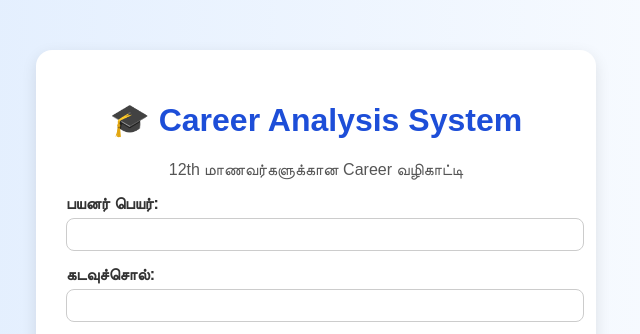
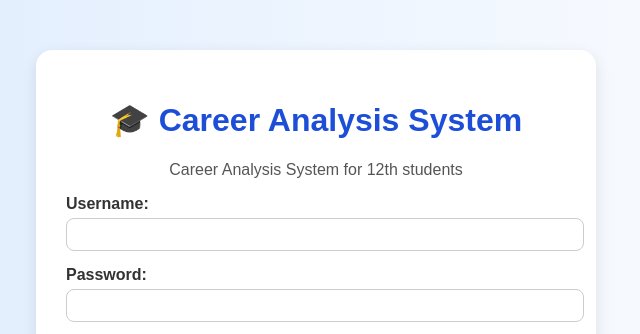
Before and after one commit to Sathyavarshinib/Svcode, a plain HTML site: page index.html in a window 1280 px wide. Shown: the top 334 px of the page, 324-964 px from the left. Drawn offline with Linux system fonts and the light colour scheme.

Commit message:
Update index.html

```diff
--- a/index.html
+++ b/index.html
@@ -1,5 +1,5 @@
 <!DOCTYPE html>
-<html lang="ta">
+<html lang="en">
 <head>
   <meta charset="UTF-8">
   <meta name="viewport" content="width=device-width, initial-scale=1.0">
@@ -9,13 +9,13 @@
 <body>
   <div class="container">
     <h1>🎓 Career Analysis System</h1>
-    <p>12th மாணவர்களுக்கான Career வழிகாட்டி</p>
+    <p>Career Analysis System for 12th students</p>
 
     <form id="loginForm">
-      <label>பயனர் பெயர்:</label>
+      <label>Username:</label>
       <input type="text" id="username" required>
 
-      <label>கடவுச்சொல்:</label>
+      <label>Password:</label>
       <input type="password" id="password" required>
 
       <button type="submit">Login</button>
@@ -32,7 +32,7 @@
         localStorage.setItem("username", user);
         window.location.href = "quiz.html";
       } else {
-        alert("தவறான பயனர் பெயர் அல்லது கடவுச்சொல்!");
+        alert("Username or Password you entered is wrong, please check once again!");
       }
     });
   </script>
```
